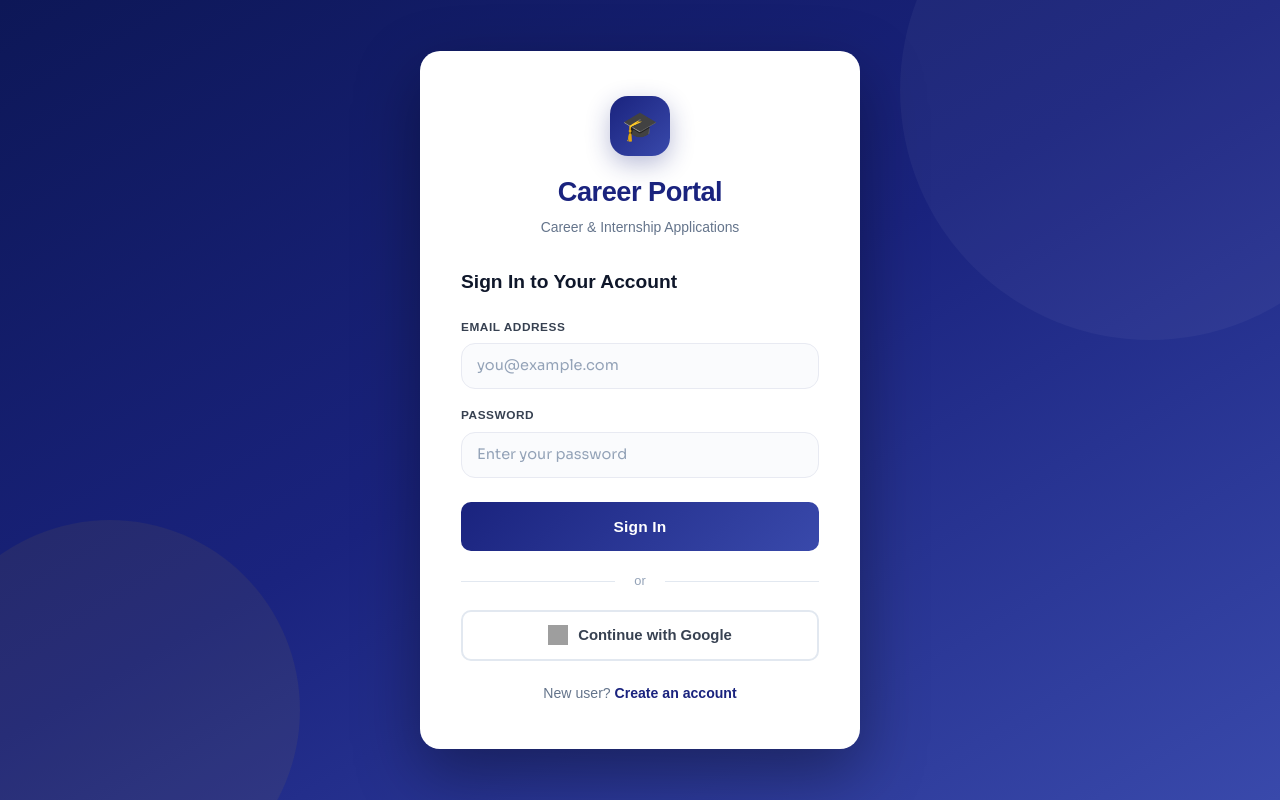
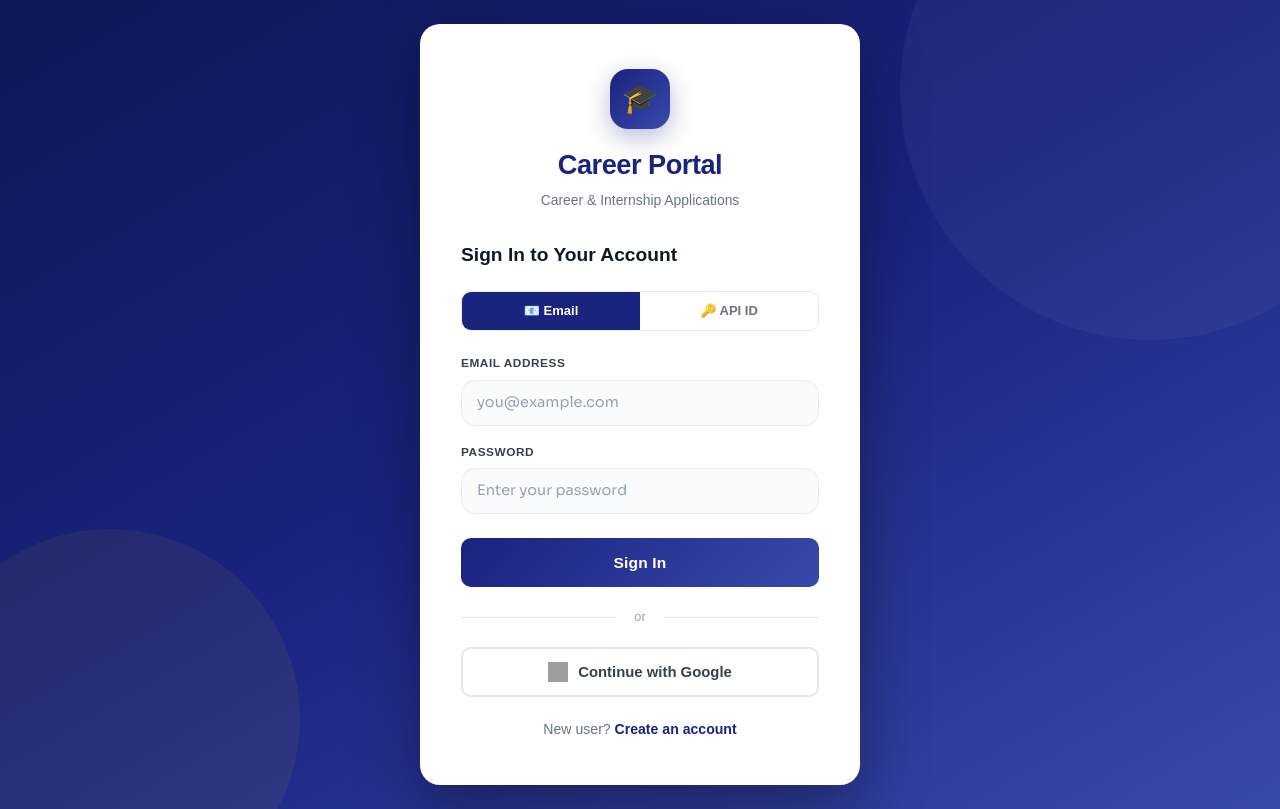
Before and after one commit to anisha-1811/Job-Application-Portal, a React (Create React App) app: page /login in a window 1280 px wide. Built offline with nearby package versions, Linux system fonts and the light colour scheme; no server answers; grey boxes are pictures that could not be loaded.

Commit message:
Updated login.jsx and added new features

```diff
--- a/src/components/auth/Login.jsx
+++ b/src/components/auth/Login.jsx
@@ -1,43 +1,77 @@
 import React, { useState } from "react";
 import { auth, googleProvider } from "../../firebase/config";
-import {
-  signInWithEmailAndPassword,
-  signInWithPopup
-} from "firebase/auth";
+import { signInWithEmailAndPassword, signInWithPopup } from "firebase/auth";
 import { useNavigate, Link } from "react-router-dom";
+import { useAuth } from "../../context/AuthContext";
 import "./Auth.css";
 
+const TAB_EMAIL  = "email";
+const TAB_APIID  = "apiid";
+
 export default function Login() {
-  const [email, setEmail] = useState("");
+  const navigate = useNavigate();
+  const { loginWithApiId } = useAuth();
+
+  const [tab,      setTab]      = useState(TAB_EMAIL);
+  const [error,    setError]    = useState("");
+  const [loading,  setLoading]  = useState(false);
+
+  // Email tab
+  const [email,    setEmail]    = useState("");
   const [password, setPassword] = useState("");
-  const [error, setError] = useState("");
-  const navigate = useNavigate();
 
+  // API ID tab
+  const [apiId,    setApiId]    = useState("");
+  const [apiPass,  setApiPass]  = useState("");
+
+  const clearError = () => setError("");
+
+  // ── Email + Password ────────────────────────────────────────────────────────
   const handleEmailLogin = async (e) => {
     e.preventDefault();
-    setError("");
+    setError(""); setLoading(true);
     try {
       await signInWithEmailAndPassword(auth, email, password);
       navigate("/dashboard");
     } catch (err) {
-      console.error(err);
       setError("Invalid email or password. Please try again.");
     }
+    setLoading(false);
   };
 
+  // ── Google ──────────────────────────────────────────────────────────────────
   const handleGoogleLogin = async () => {
+    setError(""); setLoading(true);
     try {
       await signInWithPopup(auth, googleProvider);
       navigate("/dashboard");
     } catch (err) {
-      console.error(err);
       setError("Google login failed. Please try again.");
     }
+    setLoading(false);
+  };
+
+  // ── API ID + Password ───────────────────────────────────────────────────────
+  const handleApiIdLogin = async (e) => {
+    e.preventDefault();
+    setError(""); setLoading(true);
+    try {
+      const data = await loginWithApiId(apiId.trim().toUpperCase(), apiPass);
+      if (data.success) {
+        navigate("/dashboard");
+      } else {
+        setError(data.message || "Invalid API ID or password.");
+      }
+    } catch (err) {
+      setError("Invalid API ID or password. Please try again.");
+    }
+    setLoading(false);
   };
 
   return (
     <div className="auth-container">
       <div className="auth-card">
+
         <div className="auth-logo">
           <div className="logo-icon">🎓</div>
           <h1>Career Portal</h1>
@@ -46,39 +80,89 @@ export default function Login() {
 
         <h2>Sign In to Your Account</h2>
 
+        {/* ── Tab switcher ── */}
+        <div style={{
+          display: "flex", gap: 0, marginBottom: 24,
+          border: "1.5px solid #e5e7eb", borderRadius: 10, overflow: "hidden",
+        }}>
+          {[
+            { key: TAB_EMAIL, label: "📧 Email" },
+            { key: TAB_APIID, label: "🔑 API ID" },
+          ].map(t => (
+            <button
+              key={t.key}
+              type="button"
+              onClick={() => { setTab(t.key); clearError(); }}
+              style={{
+                flex: 1, padding: "9px 0", fontSize: 13, fontWeight: 600,
+                border: "none", cursor: "pointer", transition: "all 0.15s",
+                background: tab === t.key ? "#1a237e" : "#fff",
+                color:      tab === t.key ? "#fff"    : "#6b7280",
+              }}
+            >
+              {t.label}
+            </button>
+          ))}
+        </div>
+
         {error && <div className="error-box">{error}</div>}
 
+        {/* ── Email tab ── */}
+        {tab === TAB_EMAIL && (
           <form onSubmit={handleEmailLogin}>
             <div className="form-group">
               <label>Email Address</label>
               <input
-              type="email"
-              placeholder="you@example.com"
-              value={email}
-              onChange={(e) => setEmail(e.target.value)}
-              required
+                type="email" placeholder="you@example.com"
+                value={email} onChange={e => setEmail(e.target.value)} required
               />
             </div>
-
             <div className="form-group">
               <label>Password</label>
               <input
-              type="password"
-              placeholder="Enter your password"
-              value={password}
-              onChange={(e) => setPassword(e.target.value)}
-              required
+                type="password" placeholder="Enter your password"
+                value={password} onChange={e => setPassword(e.target.value)} required
               />
             </div>
-
-          <button type="submit" className="btn-primary">
-            Sign In
+            <button type="submit" className="btn-primary" disabled={loading}>
+              {loading ? "Signing in…" : "Sign In"}
             </button>
           </form>
+        )}
+
+        {/* ── API ID tab ── */}
+        {tab === TAB_APIID && (
+          <form onSubmit={handleApiIdLogin}>
+            <div className="form-group">
+              <label>Your API ID</label>
+              <input
+                type="text"
+                placeholder="e.g. APP1A2B3C4D5E"
+                value={apiId}
+                onChange={e => setApiId(e.target.value)}
+                required
+                style={{ fontFamily: "monospace", letterSpacing: "0.05em" }}
+              />
+              <small style={{ color: "#6b7280", marginTop: 4, display: "block" }}>
+                Your unique API ID was shown after registration. Check your dashboard if you're unsure.
+              </small>
+            </div>
+            <div className="form-group">
+              <label>Password</label>
+              <input
+                type="password" placeholder="Your account password"
+                value={apiPass} onChange={e => setApiPass(e.target.value)} required
+              />
+            </div>
+            <button type="submit" className="btn-primary" disabled={loading}>
+              {loading ? "Verifying…" : "Sign In with API ID"}
+            </button>
+          </form>
+        )}
 
         <div className="divider">or</div>
 
-        <button onClick={handleGoogleLogin} className="btn-google">
+        <button onClick={handleGoogleLogin} className="btn-google" disabled={loading}>
           <img
             src="https://www.gstatic.com/firebasejs/ui/2.0.0/images/auth/google.svg"
             alt="Google"
@@ -89,6 +173,7 @@ export default function Login() {
         <div className="auth-footer">
           New user? <Link to="/register">Create an account</Link>
         </div>
+
       </div>
     </div>
   );
```
Lines whose indentation alone changed are shown as unchanged.
